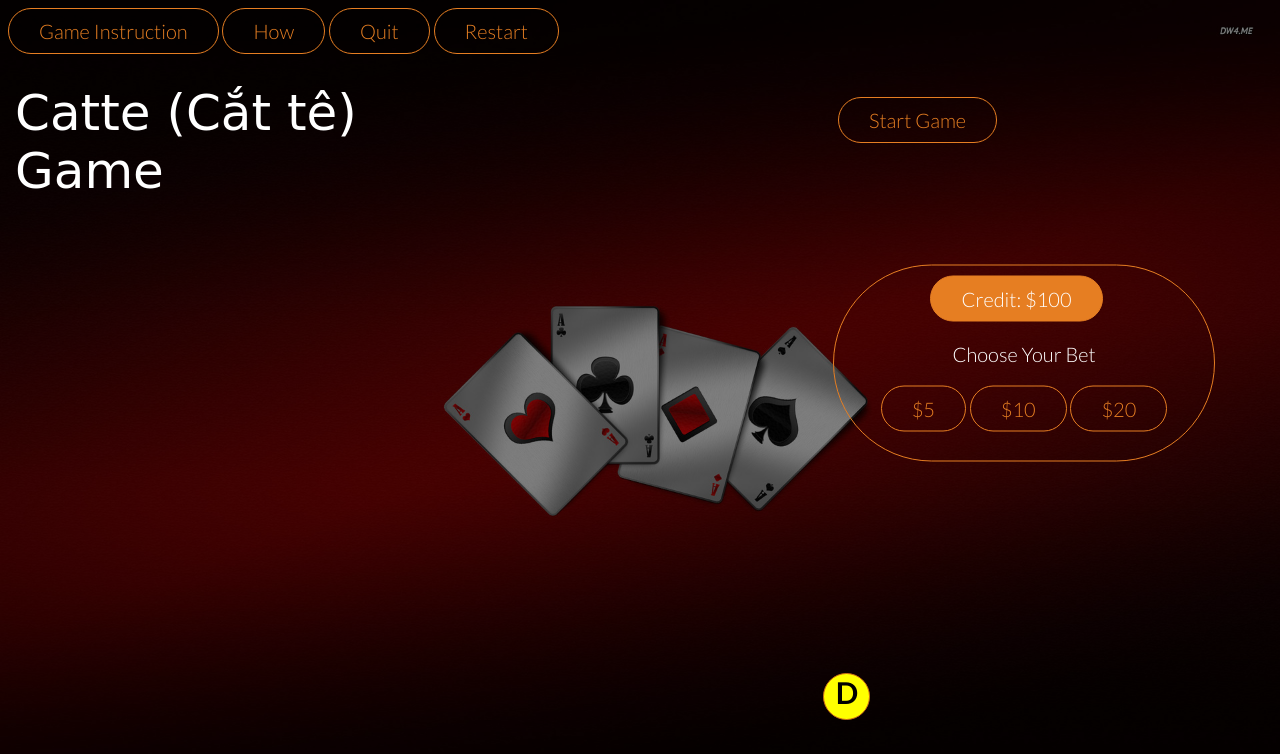
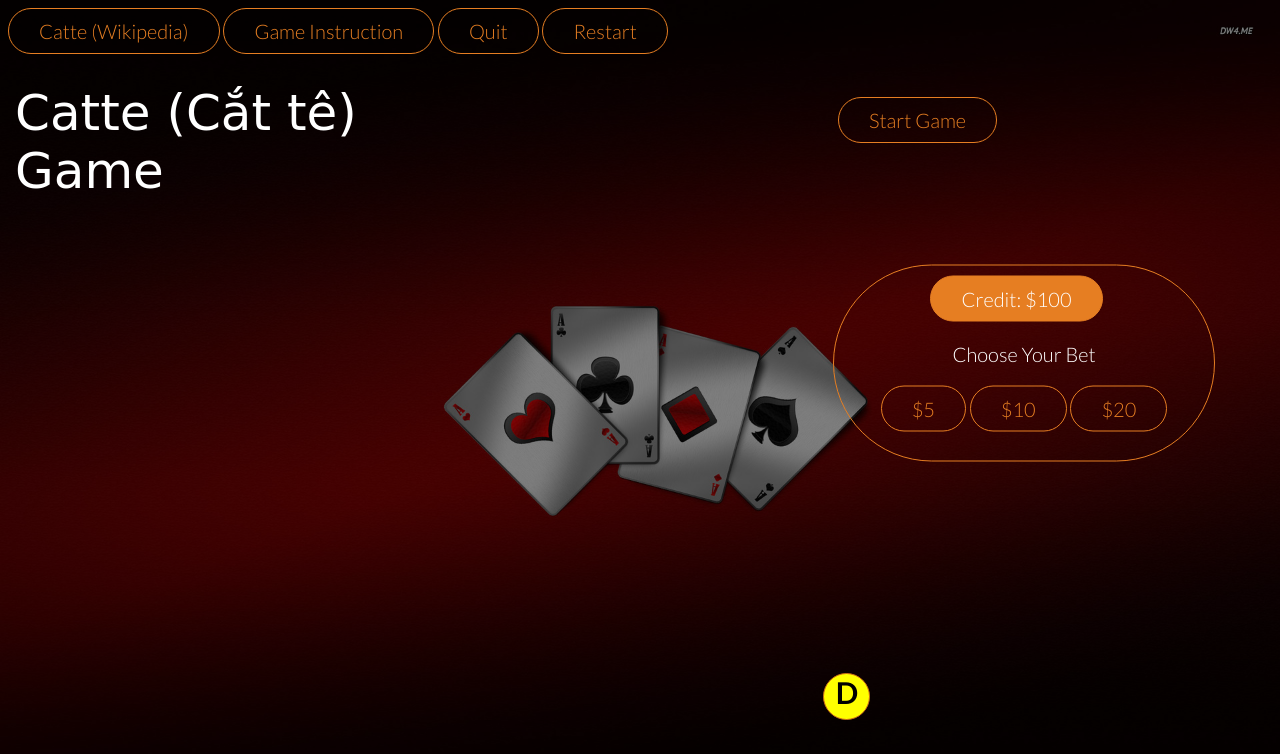
Before and after one commit to guitarly/project-1, a plain HTML site: page index.html in a window 1280 px wide. Shown: the top 754 px of the page. Drawn offline with nearby package versions, Linux system fonts and the light colour scheme; a web font is replaced by a local one.

Commit message:
Add Game Instruction button

```diff
--- a/index.html
+++ b/index.html
@@ -18,8 +18,8 @@
 <body>
 
   <section class="sec-head">
-    <a id="btn-instruction" class="btn btn-ghost" href="https://en.wikipedia.org/wiki/C%E1%BA%AFt_t%C3%AA" target="_blank">Game Instruction</a>
-    <a id="btn-how" class="btn btn-ghost" href="#">How</a>
+    <a id="btn-instruction" class="btn btn-ghost" href="https://en.wikipedia.org/wiki/C%E1%BA%AFt_t%C3%AA" target="_blank">Catte (Wikipedia)</a>
+    <a id="btn-how" class="btn btn-ghost" href="#">Game Instruction</a>
     <a id="btn-end" class="btn btn-ghost" href="#">Quit</a>
     <a id="btn-restart" class="btn btn-ghost" href="#">Restart</a>
 
```
